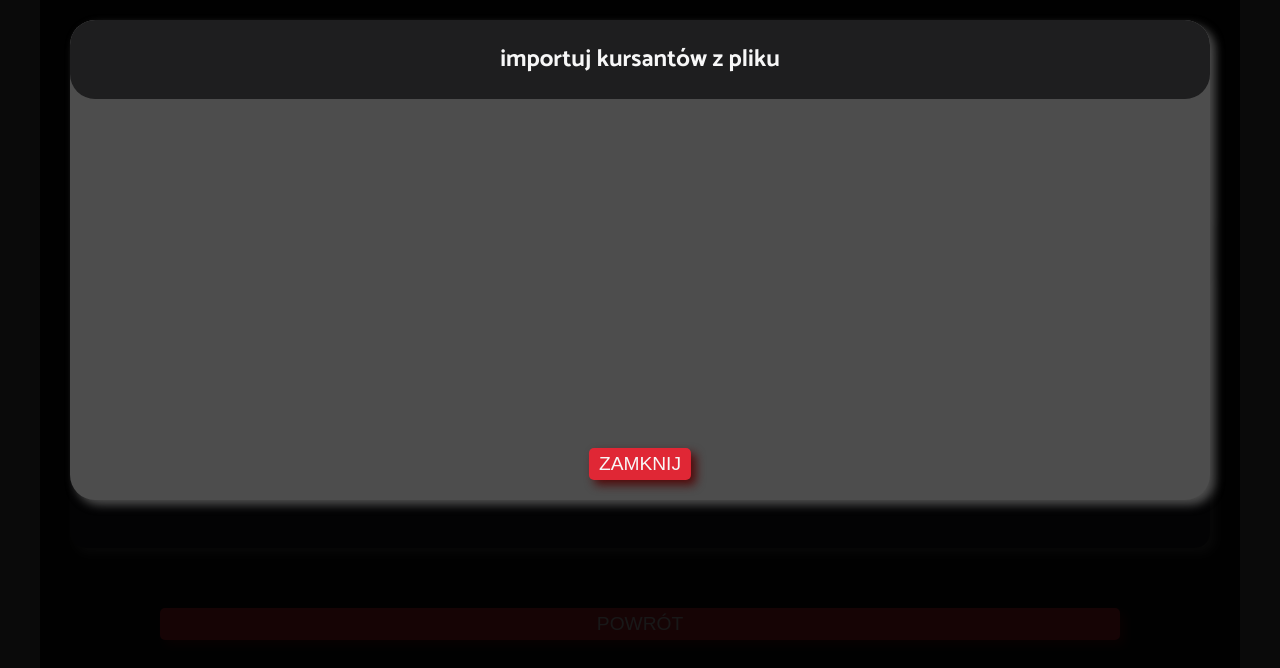
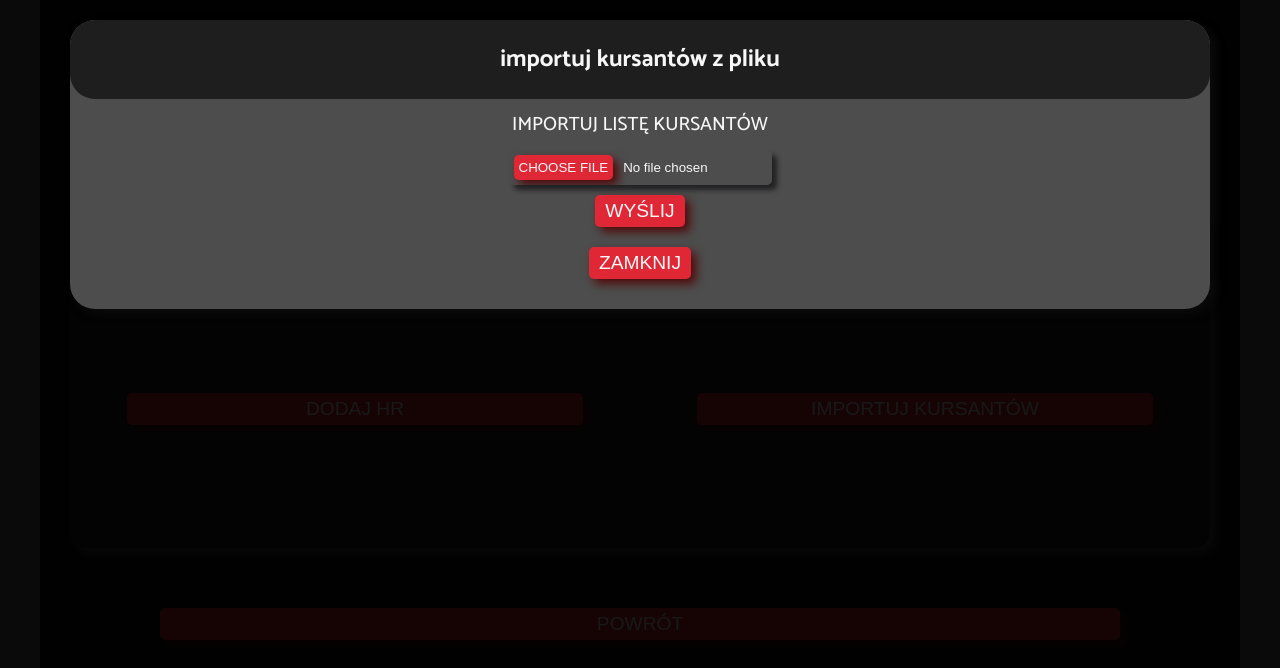
Before and after one commit to Konrad123456/megak-head-hunter-fe, a React (Create React App) app: page / in a window 1280 px wide. Both pictures are taken after a click on the button "IMPORTUJ KURSANTÓW". Shown: the top 668 px of the page. Built offline with nearby package versions, Linux system fonts and the light colour scheme.

Commit message:
added formik forms for adding hr and students from file

```diff
--- /dev/null
+++ b/src/components/Formik/Forms/AdminViewFormHrAdd.tsx
@@ -0,0 +1,49 @@
+import React from "react";
+import {Form, Formik, FormikHelpers} from "formik";
+import {Input} from "../Input/Input";
+interface Values {
+    fullName: string;
+    company: string;
+    email: string;
+    maxReservedStudents:number;
+}
+interface Props {
+    handleModalExit:()=>void;
+}
+
+export const AdminViewFormHrAdd = (props:Props)=>{
+
+
+   return (
+       <Formik
+           initialValues={{
+               fullName: '',
+               company: '',
+               email: '',
+               maxReservedStudents:0,
+           }}
+           onSubmit={(
+               values: Values,
+               { setSubmitting }: FormikHelpers<Values>
+           ) => {
+               setTimeout(() => {
+                   alert(JSON.stringify(values, null, 2));
+                   setSubmitting(false);
+               }, 500);
+           }}
+       >
+           <Form className={'admin-view__form'}>
+               <p>imię i nazwisko</p>
+               <Input label={''} name={'fullName'} type={'text'} placeholder={'imię i nazwisko'}/>
+               <p>nazwa firmy</p>
+               <Input label={''} name={'company'} type={'text'} placeholder={'nazwa firmy'}/>
+               <p>adres e-mail</p>
+               <Input label={''} name={'email'} type={'email'} placeholder={'adres e-mail'}/>
+               <p>maksymalna liczba kursantów</p>
+               <Input label={''} name={'maxReservedStudents'} type={'number'} placeholder={'max liczba kursantów'}/>
+               <button className={'btn'} type="submit">wyślij</button>
+               <button onClick={props.handleModalExit} className={'btn modal'}>zamknij</button>
+           </Form>
+       </Formik>
+   )
+}
--- /dev/null
+++ b/src/components/Formik/Forms/AdminViewFormStudentsAdd.tsx
@@ -0,0 +1,39 @@
+import React from "react";
+import {Form, Formik, FormikHelpers} from "formik";
+import {Input} from "../Input/Input";
+interface Values {
+    studentsFile: null;
+
+}
+interface Props {
+    handleModalExit:()=>void;
+}
+
+export const AdminViewFormStudentsAdd = (props:Props)=>{
+
+
+    return (
+        <Formik
+            initialValues={{
+               studentsFile:null,
+            }}
+            onSubmit={(
+                values: Values,
+                { setSubmitting }: FormikHelpers<Values>
+            ) => {
+                setTimeout(() => {
+                    alert(JSON.stringify(values, null, 2));
+                    setSubmitting(false);
+                }, 500);
+            }}
+        >
+            <Form className={'admin-view__form'}>
+                <p>importuj listę kursantów</p>
+                <Input label={''} name={'studentsFile'} type={'file'} placeholder={''}/>
+
+                <button className={'btn'} type="submit">wyślij</button>
+                <button onClick={props.handleModalExit} className={'btn modal'}>zamknij</button>
+            </Form>
+        </Formik>
+    )
+}
--- a/src/pages/AdminViewPage.tsx
+++ b/src/pages/AdminViewPage.tsx
@@ -1,7 +1,10 @@
 import React, {useState} from "react";
 import './_AdminViewPage.scss'
 import {Input} from "../components/Formik/Input/Input";
-import {Formik} from "formik";
+import {Formik, Field, Form, FormikHelpers} from "formik";
+import {AdminViewFormHrAdd} from "../components/Formik/Forms/AdminViewFormHrAdd";
+import {AdminViewFormStudentsAdd} from "../components/Formik/Forms/AdminViewFormStudentsAdd";
+
 
 export const AdminViewPage = () => {
     const [switches, setSwitches] = useState({
@@ -49,16 +52,17 @@ export const AdminViewPage = () => {
             {switches.modalOn ? <div className={'admin-view__modal'}></div> : null}
             {switches.addHr ? <div className={'admin-view__modal-form'}>
                 <h3>Formularz dodawania pojedyńczego HR</h3>
-
-                <button onClick={handleModalExit} className={'btn modal'}>zamknij</button></div> : null}
+                <AdminViewFormHrAdd handleModalExit={handleModalExit}/>
+            </div> : null}
             {switches.addStudents ? <div className={'admin-view__modal-form'}>
                 <h3>importuj kursantów z pliku</h3>
-
-                <button onClick={handleModalExit} className={'btn modal'}>zamknij</button></div> : null}
+                <AdminViewFormStudentsAdd handleModalExit={handleModalExit}/>
+            </div> : null}
             {switches.settings ? <div className={'admin-view__modal-form'}>
                 <h3>ustawienia administratora</h3>
 
-                <button onClick={handleModalExit} className={'btn modal'}>zamknij</button></div> : null}
+                <button onClick={handleModalExit} className={'btn modal'}>zamknij</button>
+            </div> : null}
             <button className={'admin-view__go-back-button btn'}>powrót</button>
         </div>
     )
--- a/src/pages/_AdminViewPage.scss
+++ b/src/pages/_AdminViewPage.scss
@@ -1,6 +1,43 @@
 @import '../utils/scss/index';
 
 .admin-view {
+  &__form {
+    display: flex;
+    flex-direction: column;
+    align-items: center;
+    margin: 10px auto;
+
+    p {
+      text-align: center;
+      font-size: $font-size-small;
+      text-transform: uppercase;
+    }
+
+    input {
+      margin: 10px auto;
+      padding: 5px;
+      border-radius: 5px;
+      box-shadow: 5px 5px 5px $color-blackish-two;
+
+
+      &::file-selector-button {
+        background-color: $color-redish-four;
+        padding: 5px;
+        margin-right: 10px;
+        cursor: pointer;
+        box-shadow: 5px 5px 10px $color-redish-two;
+        border: none;
+        color: $color-greyish-five;
+        text-transform: uppercase;
+        border-radius: 5px;
+
+      }
+
+    }
+
+
+  }
+
   &__modal-form {
     position: absolute;
     z-index: 3;
@@ -8,10 +45,9 @@
     left: 50%;
     transform: translateX(-50%);
     width: 95%;
-    height: 60vh;
     background-color: $color-greyish-primary;
     border-radius: 25px;
-    box-shadow: 5px 5px 10px $color-greyish-primary;
+    box-shadow: 5px 5px 10px $color-blackish-primary;
     overflow: hidden;
 
     h3 {
@@ -23,14 +59,7 @@
     }
 
     .btn.modal {
-      position: absolute;
-      left: 50%;
-      transform: translateX(-50%);
-      bottom: 20px;
-    }
-
-    .btn.modal:hover {
-      transform: translateX(-50%);
+      margin: 20px auto;
     }
 
 
@@ -56,11 +85,10 @@
     font-size: $font-size-small;
     text-transform: uppercase;
     border-radius: 5px;
-    transition: transform 0.3s, box-shadow 0.3s
+    transition: box-shadow 0.3s
   }
 
   .btn:hover {
-    transform: scale(1.05);
     box-shadow: 0 0 35px $color-redish-two;
   }
 
@@ -156,12 +184,18 @@
 
 }
 
-@media (min-width: 667px) {
+@media (min-width: 653px) {
   .admin-view__go-back-button {
     font-size: $font-size-medium;
 
   }
+
+
   .admin-view {
+    &__form {
+      margin: 10px auto;
+    }
+
     &__header {
       flex-direction: row;
       align-items: center;
@@ -177,6 +211,9 @@
         width: auto;
       }
 
+      &__form {
+        margin: 10px auto;
+      }
 
     }
 
```
